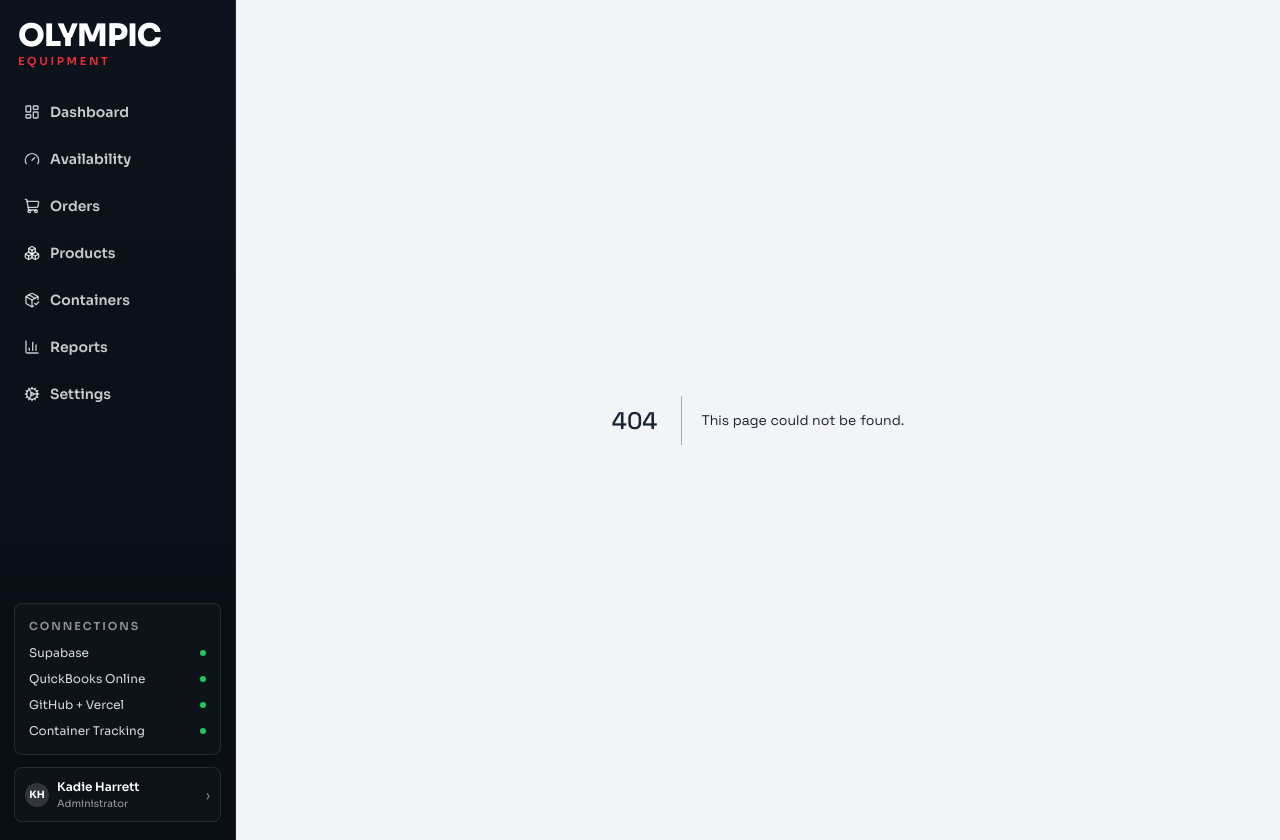
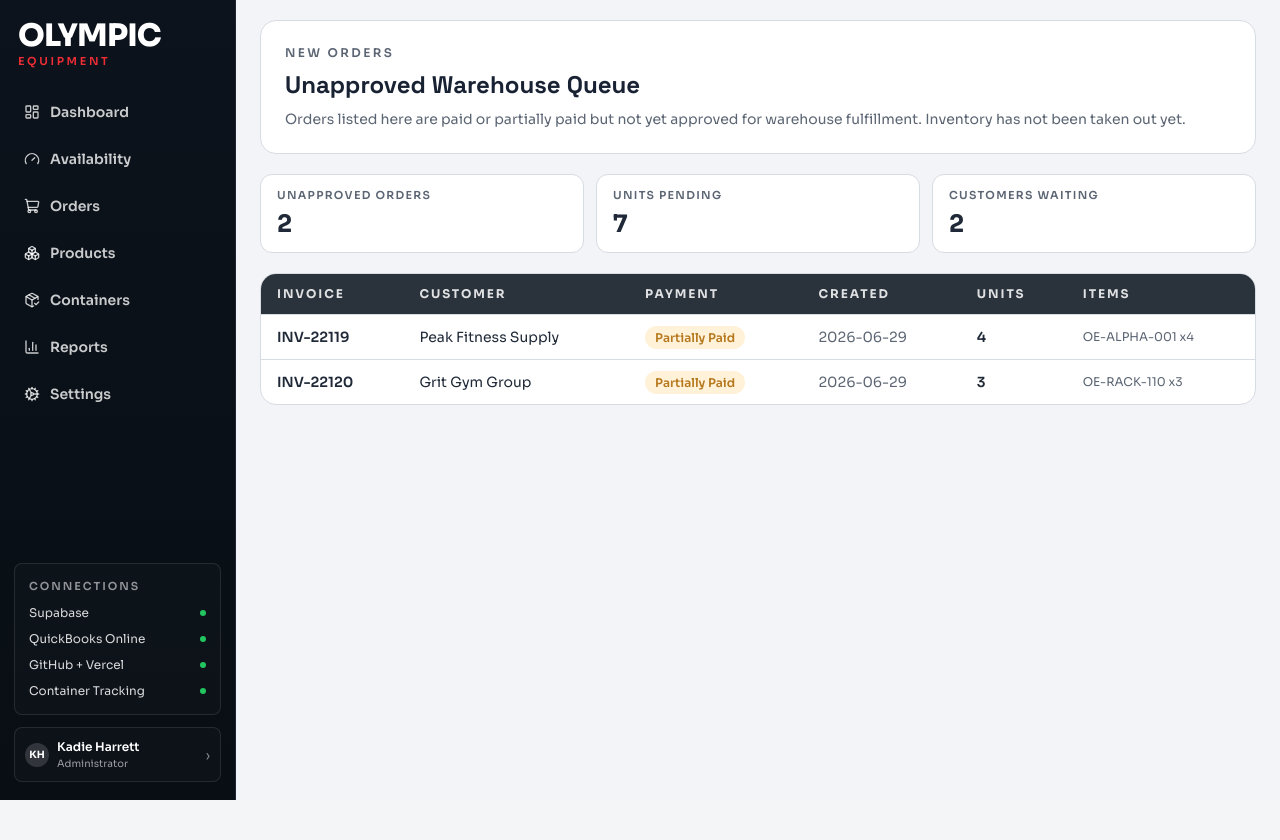
Before and after one commit to kadieharrett223-cloud/inventory-app, a Next.js app: page /new-orders in a window 1280 px wide. Before the commit this address had no page. After the commit the page ends 800 px from the top, so only its background shows below. Built offline with nearby package versions, Linux system fonts and the light colour scheme.

Commit message:
Replace dashboard activity with new orders queue

```diff
--- /dev/null
+++ b/src/app/new-orders/page.tsx
@@ -0,0 +1,93 @@
+import { isInvoiceEligibleForWarehouse } from "@/lib/inventory-core";
+import { customerInvoices, erpProducts } from "@/lib/inventory-data";
+
+export default function NewOrdersPage() {
+  const newOrders = customerInvoices
+    .filter((invoice) => isInvoiceEligibleForWarehouse(invoice) && !invoice.approvedByShipping)
+    .slice()
+    .sort((a, b) => a.createdAt.localeCompare(b.createdAt));
+
+  const totalUnits = newOrders.reduce((sum, invoice) => sum + invoice.lines.reduce((s, line) => s + line.qty, 0), 0);
+
+  return (
+    <section className="mx-auto w-full max-w-6xl space-y-5">
+      <header className="rounded-2xl border border-[var(--line-soft)] bg-[var(--panel)] p-6">
+        <p className="text-xs font-semibold uppercase tracking-[0.2em] text-[var(--text-muted)]">New Orders</p>
+        <h2 className="mt-2 text-2xl font-bold">Unapproved Warehouse Queue</h2>
+        <p className="mt-2 text-sm text-[var(--text-muted)]">
+          Orders listed here are paid or partially paid but not yet approved for warehouse fulfillment. Inventory has not been taken out yet.
+        </p>
+      </header>
+
+      <div className="grid gap-3 sm:grid-cols-3">
+        <Stat title="Unapproved Orders" value={String(newOrders.length)} />
+        <Stat title="Units Pending" value={String(totalUnits)} />
+        <Stat title="Customers Waiting" value={String(new Set(newOrders.map((invoice) => invoice.customerName)).size)} />
+      </div>
+
+      <div className="overflow-hidden rounded-2xl border border-[var(--line-soft)] bg-[var(--panel)]">
+        <table className="min-w-full text-left text-sm">
+          <thead className="bg-[#2a323c] text-xs uppercase tracking-[0.16em] text-white/85">
+            <tr>
+              <th className="px-4 py-3">Invoice</th>
+              <th className="px-4 py-3">Customer</th>
+              <th className="px-4 py-3">Payment</th>
+              <th className="px-4 py-3">Created</th>
+              <th className="px-4 py-3">Units</th>
+              <th className="px-4 py-3">Items</th>
+            </tr>
+          </thead>
+          <tbody>
+            {newOrders.length > 0 ? (
+              newOrders.map((invoice) => {
+                const units = invoice.lines.reduce((sum, line) => sum + line.qty, 0);
+                const itemSummary = invoice.lines
+                  .map((line) => {
+                    const product = erpProducts.find((entry) => entry.id === line.erpProductId);
+                    return `${product?.sku ?? line.erpProductId} x${line.qty}`;
+                  })
+                  .join(", ");
+
+                return (
+                  <tr key={invoice.id} className="border-t border-[var(--line-soft)]">
+                    <td className="px-4 py-3 font-semibold text-[var(--text-primary)]">{invoice.invoiceNo}</td>
+                    <td className="px-4 py-3 text-[var(--text-primary)]">{invoice.customerName}</td>
+                    <td className="px-4 py-3">
+                      <span
+                        className={`rounded-full px-2.5 py-1 text-xs font-semibold ${
+                          invoice.paymentStatus === "Paid"
+                            ? "bg-[var(--status-green-bg)] text-[var(--status-green-text)]"
+                            : "bg-[var(--status-yellow-bg)] text-[var(--status-yellow-text)]"
+                        }`}
+                      >
+                        {invoice.paymentStatus}
+                      </span>
+                    </td>
+                    <td className="px-4 py-3 text-[var(--text-muted)]">{invoice.createdAt}</td>
+                    <td className="px-4 py-3 font-semibold text-[var(--text-primary)]">{units}</td>
+                    <td className="px-4 py-3 text-xs text-[var(--text-muted)]">{itemSummary}</td>
+                  </tr>
+                );
+              })
+            ) : (
+              <tr>
+                <td colSpan={6} className="px-4 py-8 text-center text-sm text-[var(--text-muted)]">
+                  No unapproved paid orders in queue.
+                </td>
+              </tr>
+            )}
+          </tbody>
+        </table>
+      </div>
+    </section>
+  );
+}
+
+function Stat({ title, value }: { title: string; value: string }) {
+  return (
+    <article className="rounded-xl border border-[var(--line-soft)] bg-[var(--panel)] px-4 py-3">
+      <p className="text-[11px] font-semibold uppercase tracking-[0.12em] text-[var(--text-muted)]">{title}</p>
+      <p className="mt-1 text-2xl font-bold text-[var(--text-primary)]">{value}</p>
+    </article>
+  );
+}
--- a/src/app/page.tsx
+++ b/src/app/page.tsx
@@ -1,6 +1,6 @@
 import Link from "next/link";
 import type { ComponentType } from "react";
-import { AlertTriangle, Bell, Boxes, CheckCheck, ClipboardCheck, Container, PackageOpen, Search, ShipWheel, TrendingUp } from "lucide-react";
+import { AlertTriangle, Bell, CheckCheck, ClipboardCheck, PackageOpen, Search, ShipWheel, TrendingUp } from "lucide-react";
 import { computeProductAvailability, deriveAssignmentsFromApprovedInvoices, isContainerReceived, isInvoiceEligibleForWarehouse } from "@/lib/inventory-core";
 import { containerShipments, customerInvoices, erpProducts } from "@/lib/inventory-data";
 
@@ -155,44 +155,6 @@ export default function Home() {
     },
   ] as const;
 
-  const activity = [
-    {
-      icon: Container,
-      color: "bg-[#1e3a5f]",
-      title: `Container PO #${inbound[0]?.poNumber ?? "241"} status updated`,
-      sub: inbound[0]?.status ?? "On Ship",
-      ago: "1h ago",
-    },
-    {
-      icon: CheckCheck,
-      color: "bg-[#2f6b4f]",
-      title: `Order #${ordersReady[0]?.invoiceNo ?? "126088"} approved for shipping`,
-      sub: `${ordersReady[0]?.customerName ?? "4PHR-9X"} (${ordersReady[0]?.lines.reduce((s, l) => s + l.qty, 0) ?? 2} units)`,
-      ago: "2h ago",
-    },
-    {
-      icon: Boxes,
-      color: "bg-[#374151]",
-      title: "Inventory received into warehouse",
-      sub: `PO #${containerShipments[2]?.poNumber ?? "238"} - ${containerShipments[2]?.items.reduce((s, i) => s + i.qty, 0) ?? 28} units`,
-      ago: "4h ago",
-    },
-    {
-      icon: AlertTriangle,
-      color: "bg-[#b7791f]",
-      title: `Product ${erpProducts[0]?.sku ?? "4PHR-9X"} is oversold by ${Math.max(0, oversoldUnits)} units`,
-      sub: "View backorder report",
-      ago: "6h ago",
-    },
-    {
-      icon: Container,
-      color: "bg-[#1e3a5f]",
-      title: `Container PO #${inbound[1]?.poNumber ?? "240"} arrived at origin port`,
-      sub: inbound[1]?.origin.split(",").slice(0, 2).join(", ") ?? "Ningbo, China",
-      ago: "8h ago",
-    },
-  ];
-
   return (
     <section className="space-y-3">
       <header className="flex flex-wrap items-center justify-between gap-3">
@@ -291,27 +253,33 @@ export default function Home() {
         </section>
 
         <section className="overflow-hidden rounded-xl border border-[#d8e0eb] bg-white shadow-[0_20px_38px_-32px_rgba(15,23,42,0.45)]">
-          <div className="bg-[linear-gradient(90deg,#111d31_0%,#091223_100%)] px-4 py-2.5 text-[11px] font-bold uppercase tracking-[0.1em] text-white">Recent Activity</div>
+          <div className="bg-[linear-gradient(90deg,#111d31_0%,#091223_100%)] px-4 py-2.5 text-[11px] font-bold uppercase tracking-[0.1em] text-white">New Orders</div>
           <div className="divide-y divide-[#e5eaf1] px-1">
-            {activity.map((item) => {
-              const Icon = item.icon;
+            {ordersWaiting.length > 0 ? (
+              ordersWaiting.slice(0, 5).map((invoice) => {
+                const units = invoice.lines.reduce((sum, line) => sum + line.qty, 0);
                 return (
-                <article key={`${item.title}-${item.ago}`} className="flex items-start gap-2.5 px-3.5 py-3">
-                  <div className={`rounded-full p-1.5 text-white ${item.color}`}>
-                    <Icon className="h-3.5 w-3.5" />
+                  <article key={invoice.id} className="flex items-start gap-2.5 px-3.5 py-3">
+                    <div className="rounded-full bg-[#8b1e24] p-1.5 text-white">
+                      <ClipboardCheck className="h-3.5 w-3.5" />
                     </div>
                     <div className="min-w-0 flex-1">
-                    <p className="truncate text-[13px] font-semibold text-[#172436]">{item.title}</p>
-                    <p className={`text-[12px] ${item.sub === "View backorder report" ? "font-semibold text-[#b91c1c]" : "text-[#475569]"}`}>{item.sub}</p>
+                      <p className="truncate text-[13px] font-semibold text-[#172436]">{invoice.invoiceNo} - {invoice.customerName}</p>
+                      <p className="text-[12px] text-[#475569]">{units} units pending warehouse approval</p>
                     </div>
-                  <span className="pt-0.5 text-[11px] text-[#65758a]">{item.ago}</span>
+                    <span className={`rounded-full px-2 py-0.5 text-[10px] font-bold uppercase ${invoice.paymentStatus === "Paid" ? "bg-[#e7f6ed] text-[#2f6b4f]" : "bg-[#fff2d8] text-[#b7791f]"}`}>
+                      {invoice.paymentStatus}
+                    </span>
                   </article>
                 );
-            })}
+              })
+            ) : (
+              <div className="px-3.5 py-5 text-center text-[12px] text-[#65758a]">No unapproved paid orders right now.</div>
+            )}
           </div>
           <div className="border-t border-[#e5eaf1] px-4 py-2">
-            <Link href="/activity" className="flex w-full items-center justify-center text-[12px] font-semibold text-[#b81d24] hover:underline">
-              View all activity
+            <Link href="/new-orders" className="flex w-full items-center justify-center text-[12px] font-semibold text-[#b81d24] hover:underline">
+              View all new orders
             </Link>
           </div>
         </section>
```
Lines whose indentation alone changed are shown as unchanged.
